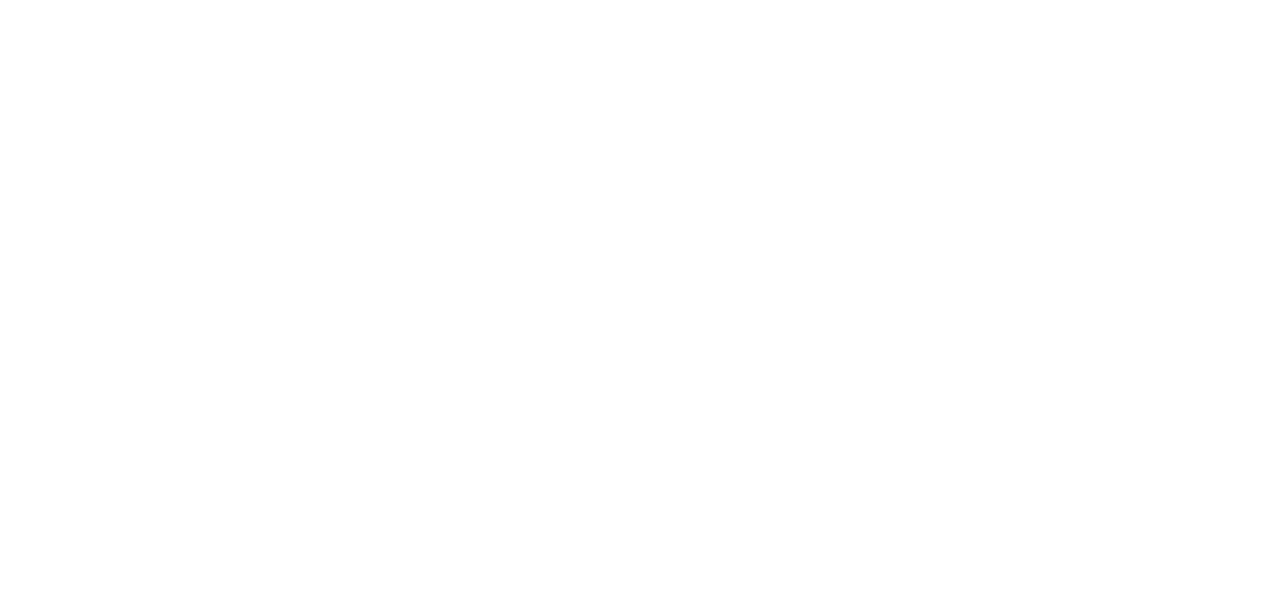
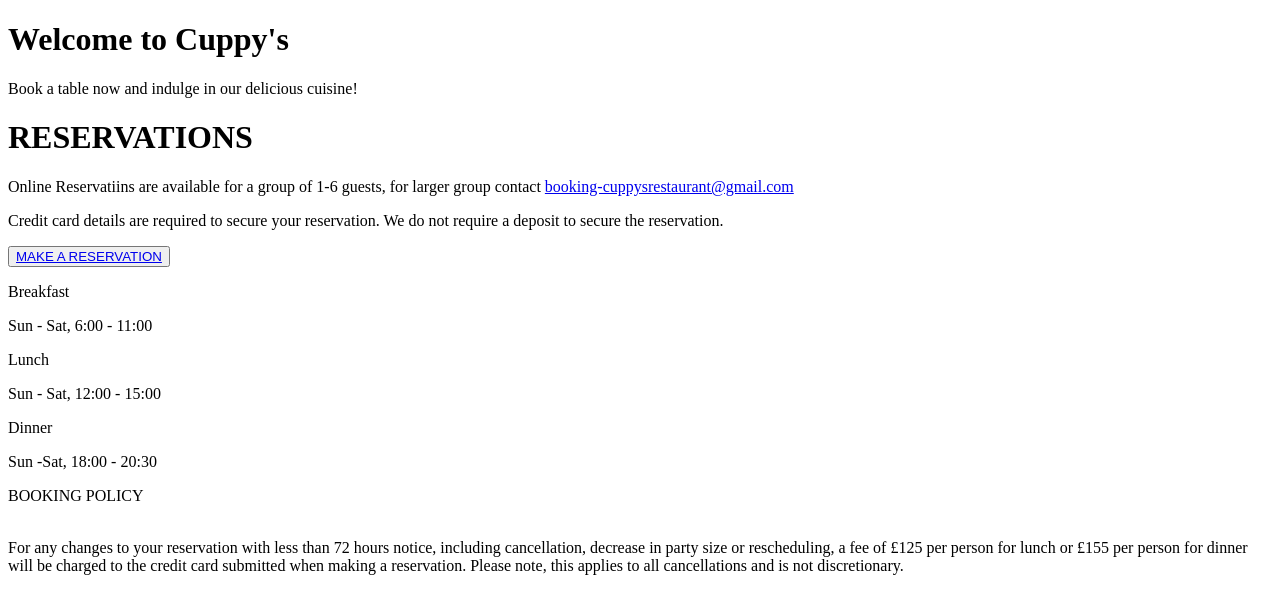
Before and after one commit to Oluwapelumi99/Cuppy-s-restaurant, a Django app: page /booking/ in a window 1280 px wide. Before the commit the part shown is empty. Shown: the top 614 px of the page. Run offline with Django 4.2, Linux system fonts and the light colour scheme.

Commit message:
Add the html codes for the booking page on the booking.html

```diff
--- a/booking/templates/booking/booking.html
+++ b/booking/templates/booking/booking.html
@@ -1,4 +1,4 @@
-<!-- <!-- <!DOCTYPE html>
+<!DOCTYPE html>
 <html lang="en">
 
 <head>
@@ -12,24 +12,33 @@
     <h1 class="text-centre">Welcome to Cuppy's</h1>
     <p class="text-centre"> Book a table now and indulge in our delicious cuisine!</p>
     <h1 class="t-h1">RESERVATIONS</h1>
-    <p>Online Reservatiins are available for a group of 1-6 guests, for larger group contact <a href="booking@cuppysrestaurant@gmail.com"> booking@cuppysrestaurant@gmail.com</a></p>
+    <p>Online Reservatiins are available for a group of 1-6 guests, for larger group contact <a href="booking-cuppysrestaurant@gmail.com"> booking-cuppysrestaurant@gmail.com</a></p>
     <p>Credit card details are required to secure your reservation.
         We do not require a deposit to secure the reservation.</p>
     <!--Link to connect to the booking site-->
-    <!-- <div class="button-block">
+    <div class="button-block">
         <button class="button"><a href="{%url 'booking' %}">MAKE A RESERVATION</a></span></button>
     </div>
 
     <div>
         <p>Breakfast</p>
+
+        Sun - Sat, 6:00 - 11:00
         <br>
-        Sun - Sat, 6:00 - 11:00
         <p>Lunch</p>
+        Sun - Sat, 12:00 - 15:00
         <br>
-        Sun - Sat, 12:00 - 15:00
         <p>Dinner</p>
+        Sun -Sat, 18:00 - 20:30
+    </div>
+
+    <div>
+        <p class="smallcaps">BOOKING POLICY</p>
         <br>
-        Sun -Sat, 18:00 - 20:30
+        For any changes to your reservation with less than 72 hours notice,
+        including cancellation, decrease in party size or rescheduling,
+        a fee of £125 per person for lunch or £155 per person for dinner will be charged to the credit card submitted when making a reservation.
+        Please note, this applies to all cancellations and is not discretionary.
     </div>
 
 
@@ -37,4 +46,4 @@
 
 </body>
 
-</html>  -->
+</html>
--- a/my_project/settings.py
+++ b/my_project/settings.py
@@ -30,7 +30,7 @@ TEMPLATES_DIR2 = os.path.join(BASE_DIR, 'booking', 'templates', 'booking')
 SECRET_KEY = "spa(ws9C-6+?d5$C%JqYPWq;T!-vWdfsgApo<Wal@2Lt6{'i,4]cY9{;c{!q_#`"
 
 # SECURITY WARNING: don't run with debug turned on in production!
-DEBUG = True
+DEBUG = False
 
 ALLOWED_HOSTS = ['8000-oluwapelumi-cuppysresta-e9ssbm2u7c6.ws.codeinstitute-ide.net',
                 '.herokuapp.com']
```
